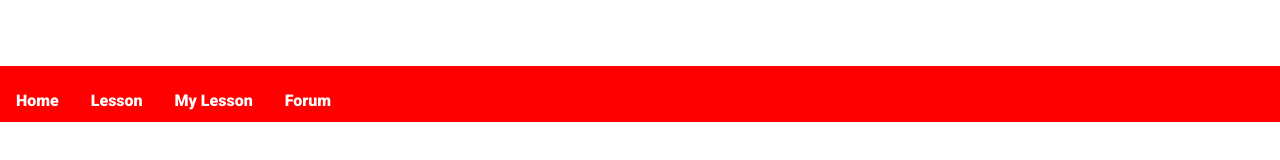
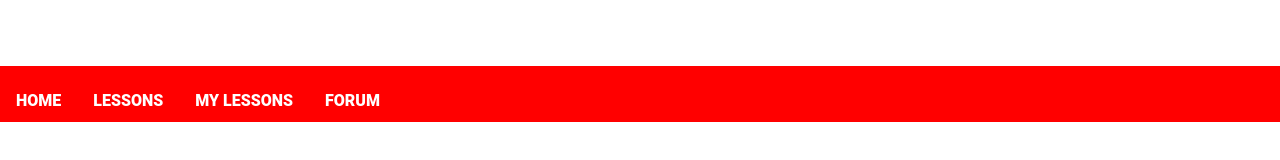
Before and after one commit to Pitjiodo/Sem2Pro2, a plain HTML site: page index.html in a window 1280 px wide. Drawn offline with Linux system fonts and the light colour scheme.

Commit message:
font til lato

```diff
--- a/index.html
+++ b/index.html
@@ -3,8 +3,8 @@
     <head>
         <meta charset="utf-8">
         <meta name="viewport" content="width=divice-width, initial-scale=1.0">
-        <title>Kedu</title>
-        <link href="https://fonts.googleapis.com/css?family=Roboto:300,900" rel="stylesheet">
+        <title>KEDU</title>
+        <link href="https://fonts.googleapis.com/css?family=Lato" rel="stylesheet">
         <link rel="stylesheet" href="assets/css/style.css">
         <link rel="icon" href="">
     </head>
@@ -13,10 +13,10 @@
         <div class="top-nav">
             <nav id="site-nav">
                 <ul>
-                    <li><a>Home</a></li>
-                    <li><a>Lesson</a></li>
-                    <li><a>My Lesson</a></li>
-                    <li><a>Forum</a></li>
+                    <li><a>HOME</a></li>
+                    <li><a>LESSONS</a></li>
+                    <li><a>MY LESSONS</a></li>
+                    <li><a>FORUM</a></li>
                 </ul>
             </nav>
         </div>
```
